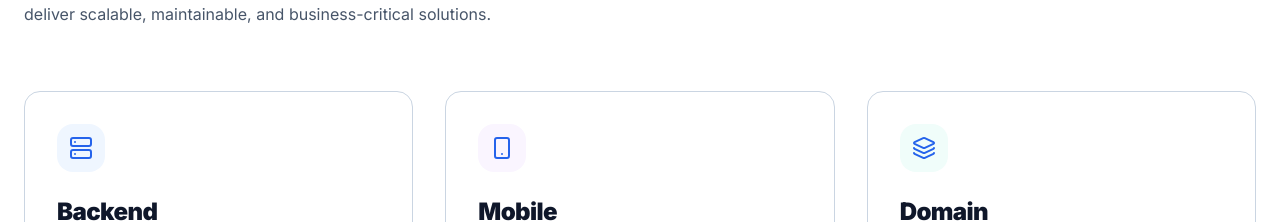
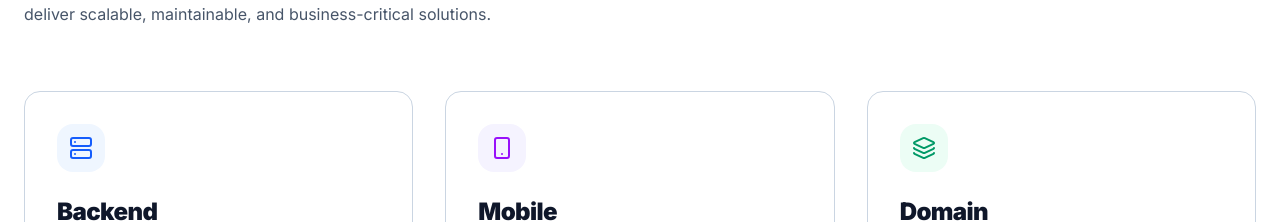
Before and after one commit to Dhaval2404/dhaval2404.github.io, a Next.js app: page / in a window 1280 px wide. Shown: the part 1163-1385 px from the top of the page. Built offline with nearby package versions, Linux system fonts and the light colour scheme; no server answers.

Commit message:
Expertise UI Optimization

```diff
--- a/app/components/about-section.tsx
+++ b/app/components/about-section.tsx
@@ -43,7 +43,7 @@ export default function AboutSection() {
               <div
                 className={`mb-6 flex size-12 items-center justify-center rounded-xl ${area.color} transition-colors duration-300 group-hover:bg-primary`}
               >
-                <span className="text-3xl text-primary transition-colors group-hover:text-white">
+                <span className="text-3xl transition-colors group-hover:text-white">
                   <area.icon/>
                 </span>
               </div>
--- a/app/components/data/expertise.ts
+++ b/app/components/data/expertise.ts
@@ -12,18 +12,18 @@ export const expertiseAreas: ExpertiseProps[] = [
     title: "Backend",
     description: "Spring Boot, Node.js, Firebase",
     icon: Server,
-    color: "bg-blue-50",
+    color: "bg-blue-50 text-blue-600",
   },
   {
     title: "Mobile",
     description: "Android, iOS, Flutter, Kotlin Multiplatform",
     icon: Smartphone,
-    color: "bg-purple-50  text-purple-600",
+    color: "bg-violet-50 text-purple-600",
   },
   {
     title: "Domain",
     description: "Banking, Healthcare",
     icon: Layers,
-    color: "bg-teal-50",
+    color: "bg-emerald-50 text-emerald-600",
   },
 ];
```
